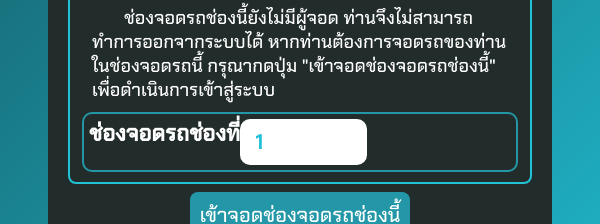
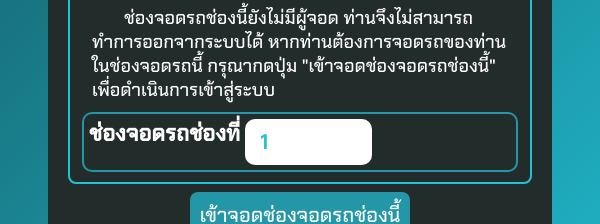
Before and after one commit to bencinn/School-Parking-Project, a SvelteKit app in the folder sveltekit/: page /logout/1 in a window 600 px wide. Shown: the part 292-516 px from the top of the page. Built offline with nearby package versions, Linux system fonts and the light colour scheme; no server answers; the database is empty.

Commit message:
Responsive CSS 7

```diff
--- a/sveltekit/src/routes/app.css
+++ b/sveltekit/src/routes/app.css
@@ -192,6 +192,8 @@ fieldset#parkingform {
 		margin: 0;
 		font-size: 16px;
 		display: flex;
+		gap: 3px;
+		flex-wrap: wrap;
 	}
 
 	#slotdisplay input[type='text'] {
@@ -254,6 +256,8 @@ fieldset#parkingform {
 		margin: 5px;
 		font-size: 20px;
 		display: flex;
+		gap: 5px;
+		flex-wrap: wrap;
 	}
 
 	#slotdisplay input[type='text'] {
```
